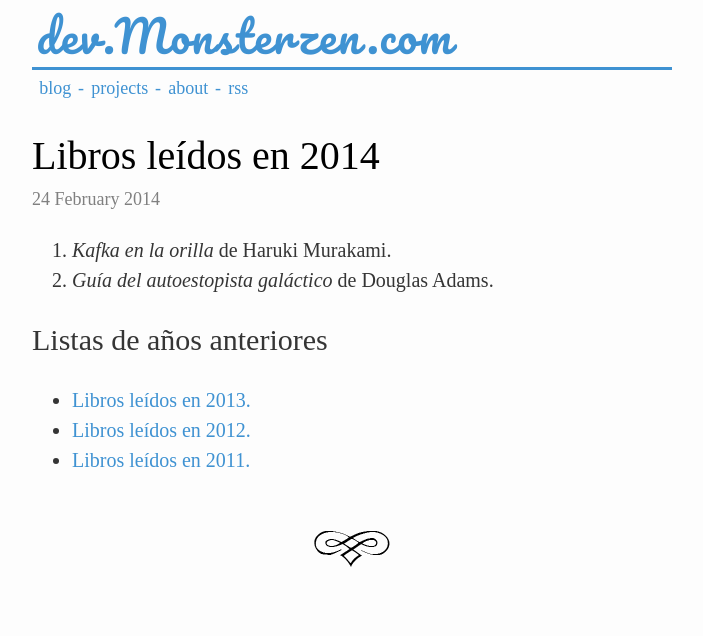
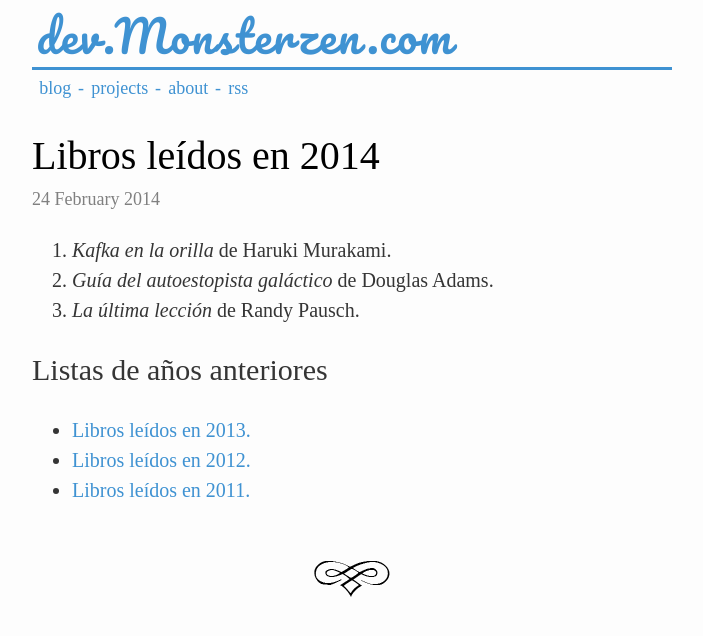
Before and after one commit to jfcalvo/jfcalvo.github.com, a Jekyll site: the page built from _posts/2014-02-24-libros-leidos-en-2014.markdown, in a window 1280 px wide. Shown: the top 636 px of the page, without its empty margins (288-991 px from the left). Built offline with Jekyll 4.4.1, drawn with Linux system fonts in a browser that asks for light colours; some web fonts are replaced.

Commit message:
Añade la última lección

```diff
--- a/_posts/2014-02-24-libros-leidos-en-2014.markdown
+++ b/_posts/2014-02-24-libros-leidos-en-2014.markdown
@@ -8,6 +8,7 @@ language: spanish
 
 1. *Kafka en la orilla* de Haruki Murakami.
 2. *Guía del autoestopista galáctico* de Douglas Adams.
+3. *La última lección* de Randy Pausch.
 
 ## Listas de años anteriores
 
```
